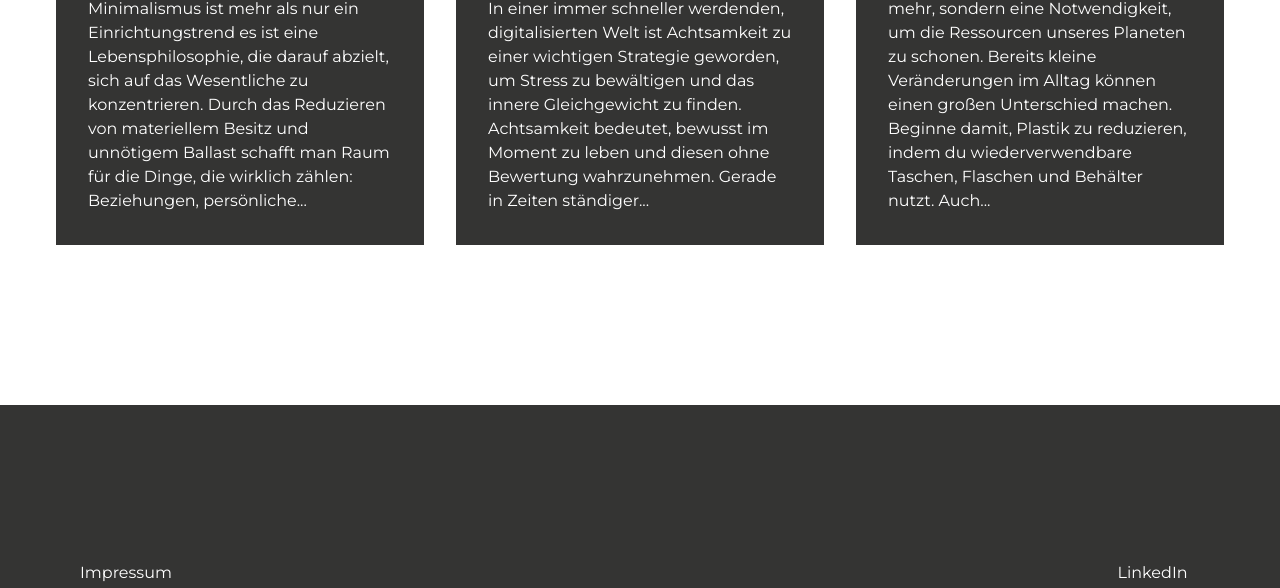
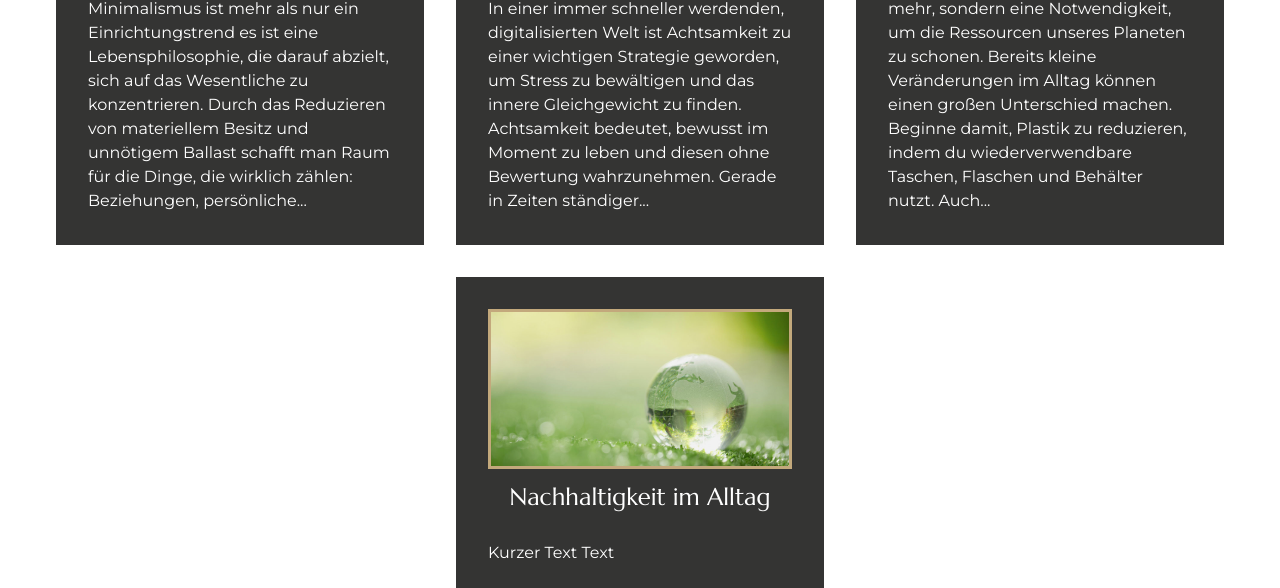
Before and after one commit to berisha-ad/coffeeshop, a plain HTML site: page blog.html in a window 1280 px wide. Shown: the part 1955-2543 px from the top of the page. Drawn offline with Linux system fonts and the light colour scheme.

Commit message:
Some changes

```diff
--- a/CSS/main.css
+++ b/CSS/main.css
@@ -489,6 +489,15 @@ section:not(.hero-section, .form-section) {
     border-color: red;
 }
 
+.valid {
+    border-color: rgb(0, 255, 0);
+    color: green;
+}
+
+textarea {
+    font-family: 'Montserrat', sans-serif;
+}
+
 /* Blog */
 
 .blog-grid {
--- a/JS/blog.js
+++ b/JS/blog.js
@@ -2,19 +2,29 @@ async function getPosts() {
     try {
         const res = await fetch('./json/dummy.json');
         const data = await res.json();
-        console.log(data);
-        data.forEach(element => {
-            const div = document.createElement("div");
-            div.classList.add("blog-card");
-            const grid = document.getElementById("blogGrid");
-            grid.appendChild(div);
-            const shorterText = element.text.split(' ').slice(0, 40).join(' ') + '...';
-            div.innerHTML += ` <img class="blog-image border" src="${element.img}" alt="${element.title}">
-                    <h3 class="blog-heading">${element.title}</h3>
-                    <p>${shorterText}</p> `
-        });
+        renderPosts(data);
     } catch (error) {
-        console.error(error);
+        throw new Error("Blogposts konnten nicht geladen werden");
+    }
+}
+
+
+function renderPosts(data) {
+    const grid = document.getElementById("blogGrid");
+    data.forEach(element => {
+        newText = trimText(element.text);
+        grid.innerHTML += ` <div class="blog-card"><img class="blog-image border" src="${element.img}" alt="${element.title}">
+                <h3 class="blog-heading">${element.title}</h3>
+                <p>${newText}</p> </div> `
+    });
+}
+
+function trimText(text) {
+    textLength = 40;
+    if (text.length > textLength){
+        return text.split(' ').slice(0, textLength).join(' ') + '...';
+    } else {
+        return text;
     }
 }
 
--- a/JS/form.js
+++ b/JS/form.js
@@ -45,11 +45,13 @@ function validateField(input) {
 
     if (errorMessage) {
         errorSpan.textContent = errorMessage;
+        input.classList.remove("valid");
         input.classList.add("invalid");
         return false;
     } else {
         errorSpan.textContent = "";
         input.classList.remove("invalid");
+        input.classList.add("valid");
         return true;
     }
 }
--- a/json/dummy.json
+++ b/json/dummy.json
@@ -28,6 +28,11 @@
         "title": "Nachhaltigkeit im Alltag",
         "img": "./images/blog-img/post6.jpg",
         "text": "Nachhaltigkeit ist längst kein Trend mehr, sondern eine Notwendigkeit, um die Ressourcen unseres Planeten zu schonen. Bereits kleine Veränderungen im Alltag können einen großen Unterschied machen. Beginne damit, Plastik zu reduzieren, indem du wiederverwendbare Taschen, Flaschen und Behälter nutzt. Auch der Umstieg auf nachhaltige Energiequellen, wie Solarpanels oder Ökostrom, kann helfen, den CO2-Fußabdruck zu verringern. Beim Einkaufen lohnt es sich, auf regionale und saisonale Produkte zu setzen, da diese weniger Transportwege benötigen und frischer sind. Zudem können einfache Maßnahmen wie das Senken der Raumtemperatur im Winter oder das bewusste Ausschalten von Elektronikgeräten den Energieverbrauch deutlich senken. Diese kleinen Schritte tragen zu einem nachhaltigeren Lebensstil bei und helfen, unseren Planeten für zukünftige Generationen zu erhalten."
+    },
+    {
+        "title": "Nachhaltigkeit im Alltag",
+        "img": "./images/blog-img/post6.jpg",
+        "text": "Kurzer Text Text"
     }
 
 ]
```
